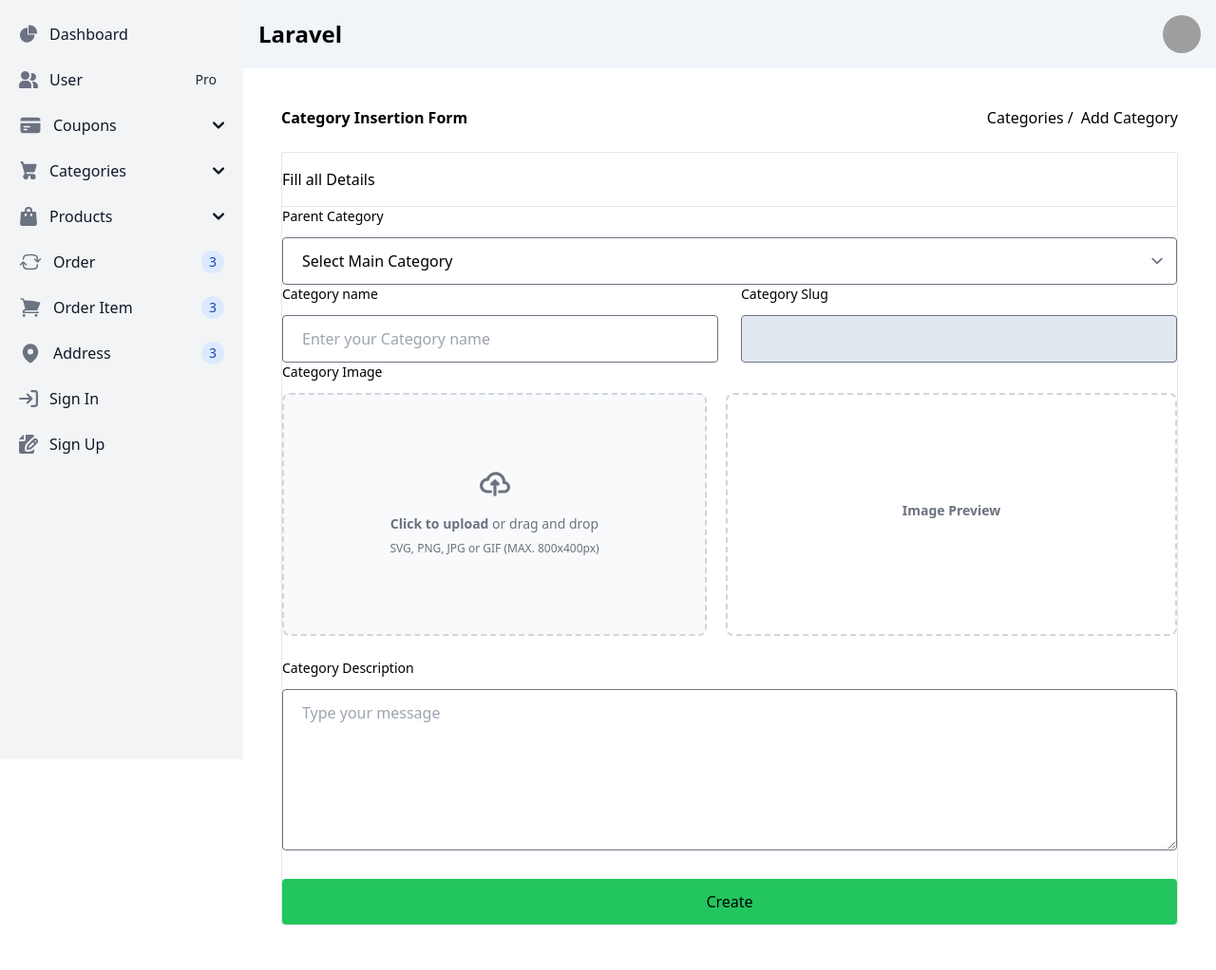
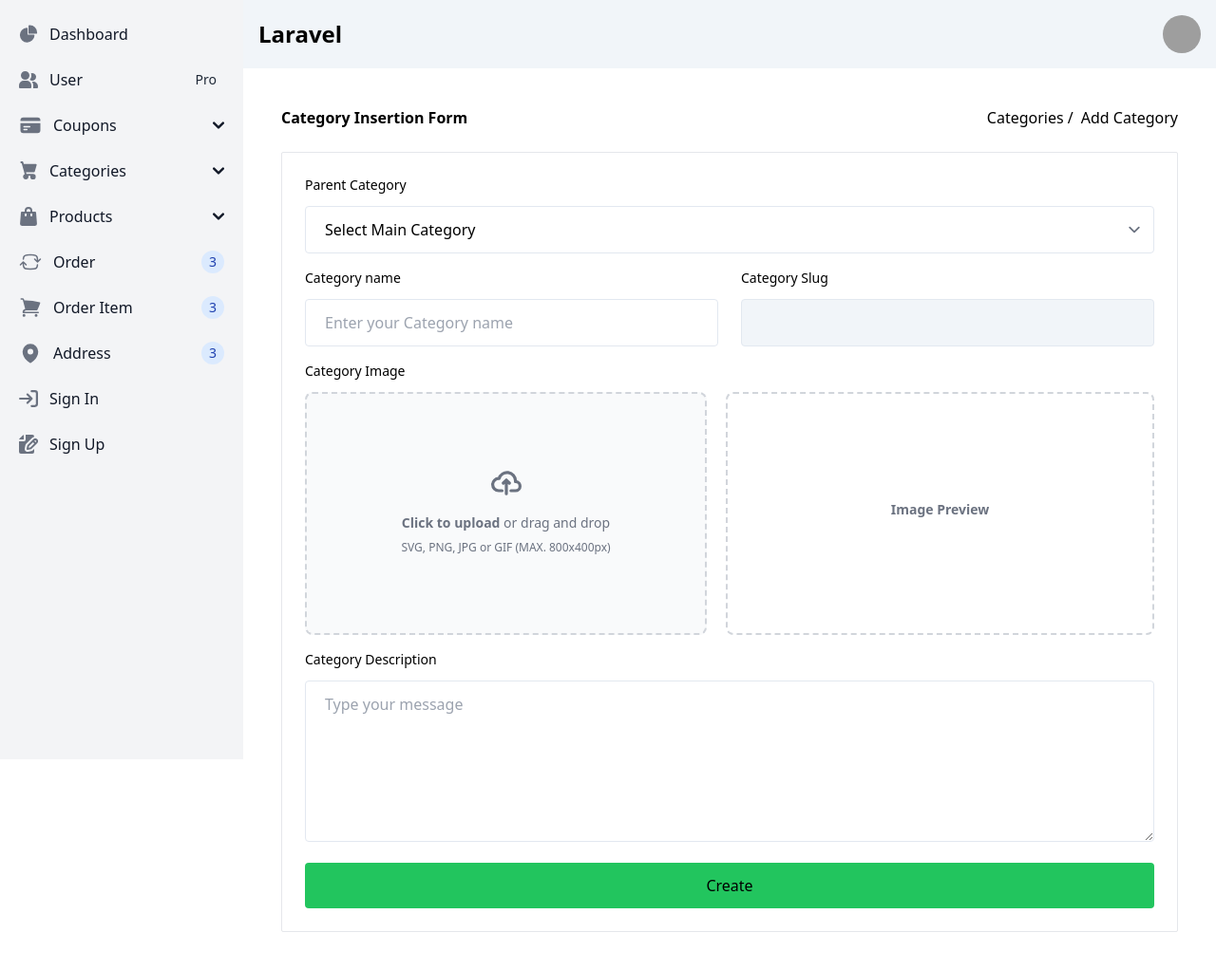
Before and after one commit to Comestro/PROJECT-1-BIHARSHOP-, a Laravel app: page /admin/category/create in a window 1280 px wide. Shown: the whole page at 95% size. Before the commit the page ends 975 px from the top, so only its background shows below. Run offline with Laravel 12, Linux system fonts and the light colour scheme; some libraries are stand-ins or nearby versions; grey boxes are pictures that could not be loaded.

Commit message:
insert category with livewire

```diff
--- a/app/Http/Controllers/CategoryController.php
+++ b/app/Http/Controllers/CategoryController.php
@@ -18,49 +18,7 @@ class CategoryController extends Controller
         return view('admin.category.insertCategory');
     }
 
-    public function store(Request $request)
-{
-    // Validate the request data
-    $validator = Validator::make($request->all(), [
-        'name' => 'required|string|max:255',
-        'cat_description' => 'required|string|max:255',
-        'image' => 'nullable|image|mimes:jpeg,png,jpg,gif|max:2048'
-    ]);
 
-    // Return validation errors if any
-    if ($validator->fails()) {
-        return response()->json([
-            'status' => 422,
-            'errors' => $validator->messages()
-        ], 422);
-    }
-
-    // Handle the file upload
-    if ($request->hasFile('image')) {
-        $image = "C" . time() . "." . $request->image->extension();
-        $request->image->move(public_path("image/category"), $image);
-    } else {
-        $image = null;
-    }
-
-    // Generate the slug
-    $slug = Str::slug($request->name);
-
-    // Create the category
-    $category = Category::create([
-        'name' => $request->name,
-        'cat_description' => $request->cat_description,
-        'cat_slug' => $slug,
-        'image' => $image,
-    ]);
-
-    // Redirect based on the creation result
-    if ($category) {
-        return redirect()->route('category.index')->with('success', 'Category added successfully.');
-    } else {
-        return redirect()->back()->with('error', 'Unable to add category.');
-    }
-}
 
     public function edit(string $id)
     {
--- a/resources/views/livewire/admin/insert-category.blade.php
+++ b/resources/views/livewire/admin/insert-category.blade.php
@@ -1,32 +1,27 @@
 <div>
 
-    <div
-class="rounded-sm border border-stroke bg-white shadow-default dark:border-strokedark dark:bg-boxdark">
-<div class="border-b border-stroke px-6.5 py-4 dark:border-strokedark">
-    <h3 class="font-medium text-black dark:text-white">
-        Fill all Details
-    </h3>
-</div>
-<form action="#" wire:submit.prevent="submit" method="post">
-    <div class="p-6.5">
-        <div class="mb-4.5">
+    <div class="rounded-sm border border bg-white shadow-default dark:borderdark dark:bg-boxdark">
+
+        <form action="#" wire:submit.prevent="store" method="post">
+            <div class="p-6">
+                <div class="mb-4">
                     <label class="mb-3 block text-sm font-medium text-black dark:text-white">
                         Parent Category
                     </label>
                     <select
-                class="w-full rounded border-[1.5px] border-stroke bg-transparent px-5 py-3 font-normal text-black outline-none transition focus:border-green-500 active:border-green-500 disabled:cursor-default disabled:bg-whiter dark:border-form-strokedark dark:bg-form-input dark:text-white dark:focus:border-green-500">
+                        class="w-full rounded border border-slate-200  bg-transparent px-5 py-3 font-normal">
                         <option value="">Select Main Category</option>
                     </select>
                 </div>
 
-        <div class="mb-4.5 flex flex-col gap-6 xl:flex-row">
+                <div class="mb-4 flex flex-col gap-6 xl:flex-row">
 
                     <div class="w-full xl:w-1/2">
                         <label class="mb-3 block text-sm font-medium text-black dark:text-white">
                             Category name
                         </label>
                         <input type="text" wire:model.live="title" placeholder="Enter your Category name"
-                    class="w-full rounded border-[1.5px] border-stroke bg-transparent px-5 py-3 font-normal text-black outline-none transition focus:border-green-500 active:border-green-500 disabled:cursor-default disabled:bg-whiter dark:border-form-strokedark dark:bg-form-input dark:text-white dark:focus:border-green-500" />
+                            class="w-full rounded border border-slate-200  bg-transparent px-5 py-3 font-normal " />
                     </div>
 
                     <div class="w-full xl:w-1/2">
@@ -34,12 +29,13 @@ class="rounded-sm border border-stroke bg-white shadow-default dark:border-strok
                             Category Slug
                         </label>
                         <input type="text" id="slug" wire:model="slug"
-                    class="w-full rounded border-[1.5px] border-stroke bg-slate-200 px-5 py-3 font-normal text-black outline-none transition focus:border-green-500 active:border-green-500 disabled:cursor-default disabled:bg-whiter dark:border-form-strokedark dark:bg-form-input dark:text-white dark:focus:border-green-500" readonly />
+                            class="w-full rounded border border-slate-200  bg-slate-100 px-5 py-3 "
+                            readonly />
                     </div>
                 </div>
 
 
-        <div class="mb-4.5">
+                <div class="mb-4">
                     <label class="mb-3 block text-sm font-medium text-black dark:text-white">
                         Category Image
                     </label>
@@ -51,11 +47,10 @@ class="rounded-sm border border-stroke bg-white shadow-default dark:border-strok
                                 <label for="dropzone-file"
                                     class="flex flex-col items-center justify-center w-full h-64 border-2 border-gray-300 border-dashed rounded-lg cursor-pointer bg-gray-50 dark:hover:bg-gray-800 dark:bg-gray-700 hover:bg-gray-100 dark:border-gray-600 dark:hover:border-gray-500 dark:hover:bg-gray-600">
                                     <div class="flex flex-col items-center justify-center pt-5 pb-6">
-                            <svg class="w-8 h-8 mb-4 text-gray-500 dark:text-gray-400"
-                                aria-hidden="true" xmlns="http://www.w3.org/2000/svg" fill="none"
-                                viewBox="0 0 20 16">
-                                <path stroke="currentColor" stroke-linecap="round"
-                                    stroke-linejoin="round" stroke-width="2"
+                                        <svg class="w-8 h-8 mb-4 text-gray-500 dark:text-gray-400" aria-hidden="true"
+                                            xmlns="http://www.w3.org/2000/svg" fill="none" viewBox="0 0 20 16">
+                                            <path stroke="currentColor" stroke-linecap="round" stroke-linejoin="round"
+                                                stroke-width="2"
                                                 d="M13 13h3a3 3 0 0 0 0-6h-.025A5.56 5.56 0 0 0 16 6.5 5.5 5.5 0 0 0 5.207 5.021C5.137 5.017 5.071 5 5 5a4 4 0 0 0 0 8h2.167M10 15V6m0 0L8 8m2-2 2 2" />
                                         </svg>
                                         <p class="mb-2 text-sm text-gray-500 dark:text-gray-400"><span
@@ -68,7 +63,8 @@ class="rounded-sm border border-stroke bg-white shadow-default dark:border-strok
                             </div>
                         </div>
 
-            <div class="flex flex-1 flex-col items-center justify-center w-full h-64 border-2 border-gray-300 border-dashed rounded-lg bg-gray-50dark:bg-gray-700 dark:border-gray-600  overflow-hidden p-3">
+                        <div
+                            class="flex flex-1 flex-col items-center justify-center w-full h-64 border-2 border-gray-300 border-dashed rounded-lg bg-gray-50dark:bg-gray-700 dark:border-gray-600  overflow-hidden p-3">
                             @if ($photo)
                                 <img src="{{ $photo->temporaryUrl() }}" class="object-cover">
                             @else
@@ -78,16 +74,16 @@ class="rounded-sm border border-stroke bg-white shadow-default dark:border-strok
                         </div>
 
                     </div>
+                    </div>
 
 
 
 
-        <div class="my-6">
+                    <div class="mb-4">
                         <label class="mb-3 block text-sm font-medium text-black dark:text-white">
                             Category Description
                         </label>
-            <textarea rows="6" placeholder="Type your message"
-                class="w-full rounded border-[1.5px] border-stroke bg-transparent px-5 py-3 font-normal text-black outline-none transition focus:border-green-500 active:border-green-500 disabled:cursor-default disabled:bg-whiter dark:border-form-strokedark dark:bg-form-input dark:text-white dark:focus:border-green-500"></textarea>
+                        <textarea rows="6" placeholder="Type your message" class="w-full border-slate-200 rounded border border bg-transparent px-5 py-3 " wire:model="cat_description"></textarea>
                     </div>
 
                     <button
```
Also changed, not shown: app/Livewire/Admin/InsertCategory.php (+48 -8 lines). Lines whose indentation alone changed are shown as unchanged.
